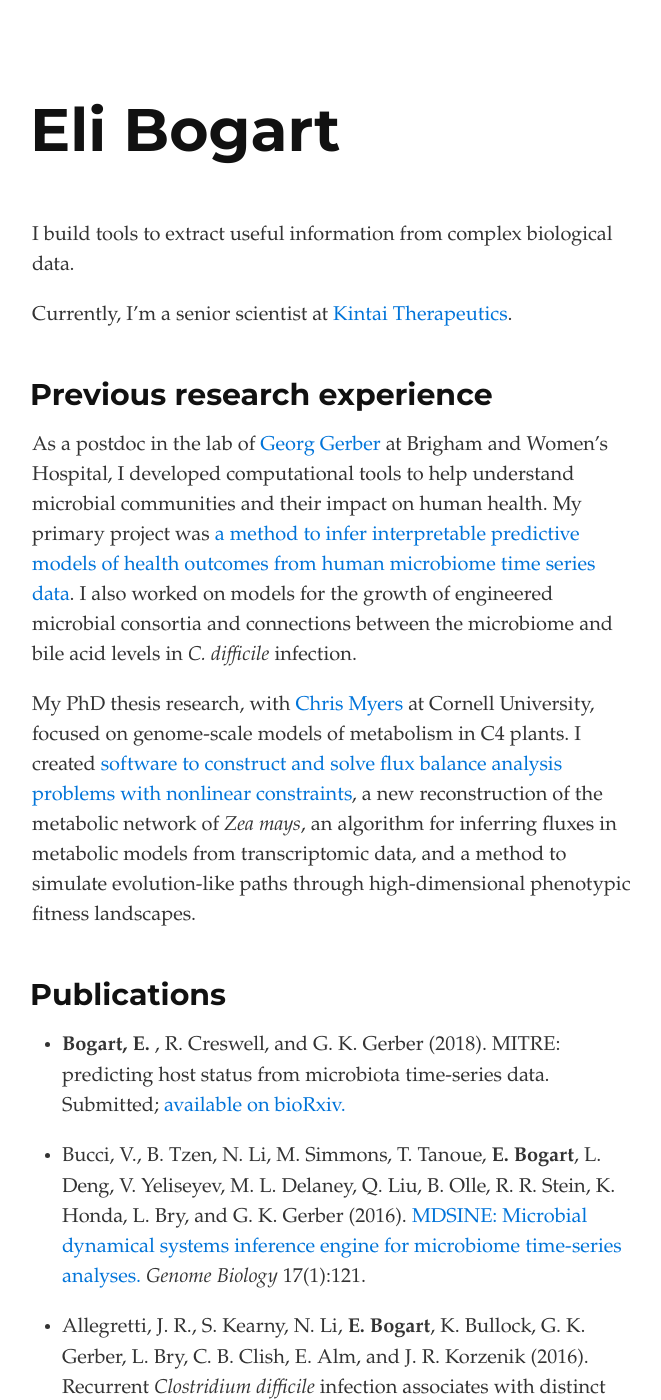
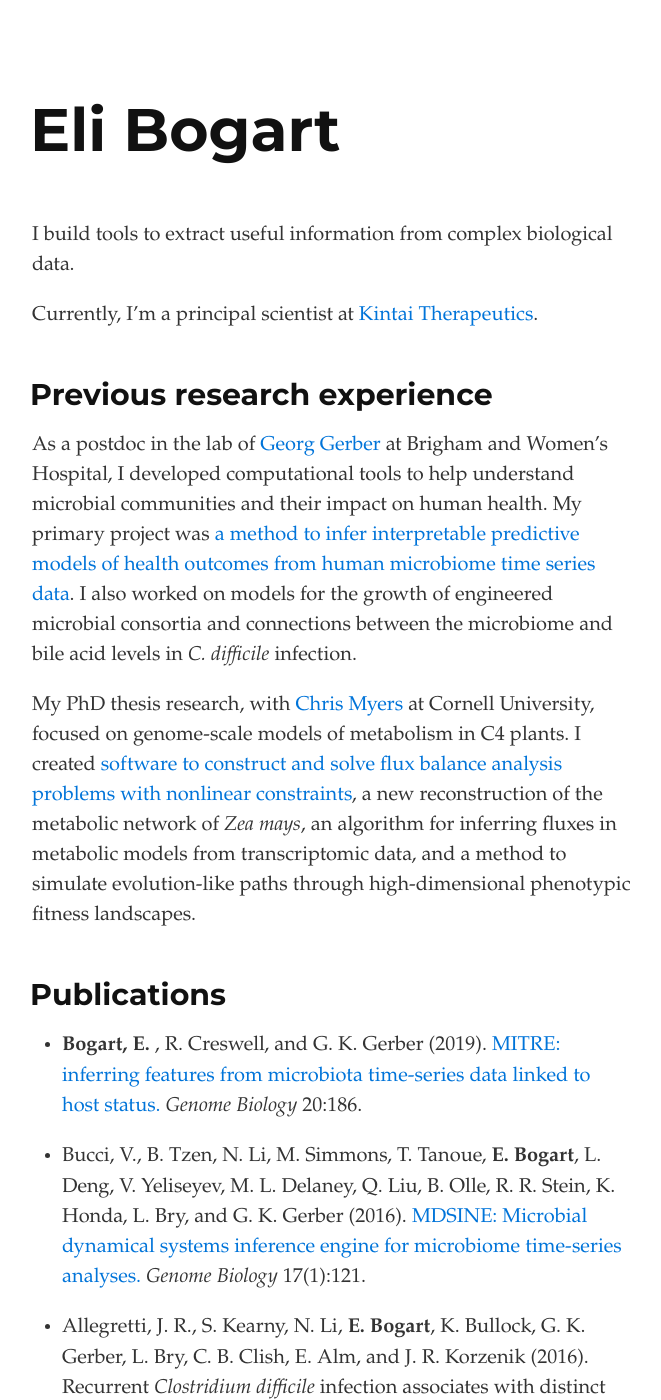
Before and after one commit to ebogart/ebogart.github.io, a Jekyll site: the page built from index.md, in a window 1280 px wide and 1400 px high. Shown: the whole window, without its empty margins (308-969 px from the left). Built offline with Jekyll 4.4.1, drawn with Linux system fonts in a browser that asks for light colours.

Commit message:
Add MITRE publication, update job title

```diff
--- a/index.md
+++ b/index.md
@@ -4,7 +4,7 @@ layout: default
 
 I build tools to extract useful information from complex biological data.
 
-Currently, I'm a senior scientist at [Kintai Therapeutics](http://kintaitx.com).
+Currently, I'm a principal scientist at [Kintai Therapeutics](http://kintaitx.com).
 
 ## Previous research experience
 
@@ -30,7 +30,7 @@ a method to simulate evolution-like paths through high-dimensional
 phenotypic fitness landscapes.
 
 ## Publications
-* __Bogart, E.__ , R. Creswell, and G. K. Gerber (2018). MITRE: predicting host status from microbiota time-series data. Submitted; [available on bioRxiv.](https://www.biorxiv.org/content/early/2018/10/18/447250)
+* __Bogart, E.__ , R. Creswell, and G. K. Gerber (2019). [MITRE: inferring features from microbiota time-series data linked to host status.](https://genomebiology.biomedcentral.com/articles/10.1186/s13059-019-1788-y) _Genome Biology_ 20:186.
 
 * Bucci, V., B. Tzen, N. Li, M. Simmons, T. Tanoue, __E. Bogart__,
 L. Deng, V. Yeliseyev, M. L. Delaney, Q. Liu, B. Olle, R. R. Stein,
```
